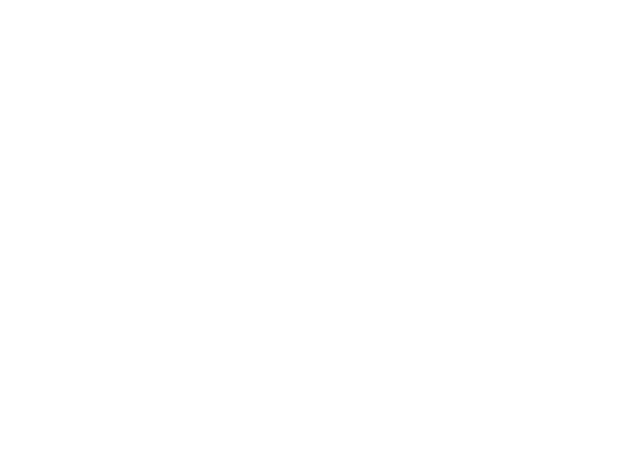
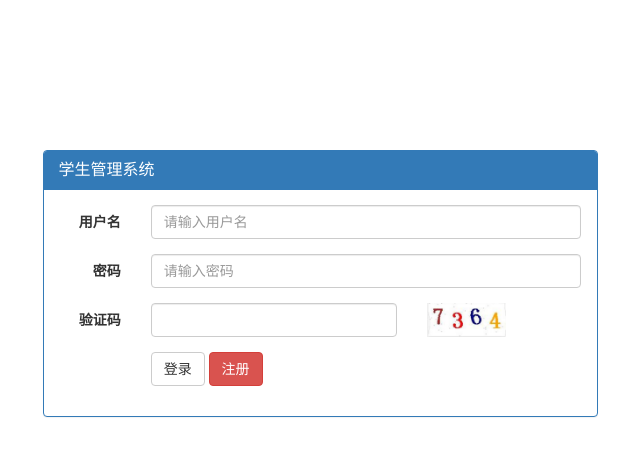
Before and after one commit to zxm0924/studentService, a plain HTML site: page static/views/login.html in a window 1280 px wide. Shown: the whole page, without its empty margins (320-960 px from the left). Drawn offline with Linux system fonts and the light colour scheme.

Commit message:
登录页面完成

```diff
--- a/static/views/login.html
+++ b/static/views/login.html
@@ -17,9 +17,61 @@
       <script src="http://cdn.bootcss.com/respond.js/1.4.2/respond.min.js"></script>
       <![endif]-->
 </head>
+<style>
+  .login-panel{
+    margin-top:150px;
+  }
+
+  .codeimg{
+    height: 34px;
+  }
+</style>
 
 <body>
+    <div class="container">
+        <div class="row">
+          <div class="col-md-6 col-md-offset-3">
+            <div class="panel panel-default panel-primary  login-panel">
+                <div class="panel-heading">
+                  <h3 class="panel-title">学生管理系统</h3>
+                </div>
+                <div class="panel-body">
+                    <form class="form-horizontal">
+                        <div class="form-group">
+                          <label for="username" class="col-sm-2 control-label">用户名</label>
+                          <div class="col-sm-10">
+                            <input type="text" class="form-control" id="username" placeholder="请输入用户名">
+                          </div>
+                        </div>
+                        <div class="form-group">
+                          <label for="userpass" class="col-sm-2 control-label">密码</label>
+                          <div class="col-sm-10">
+                            <input type="password" class="form-control" id="userpass" placeholder="请输入密码">
+                          </div>
+                        </div>
+                        <div class="form-group">
+                            <label for="code" class="col-sm-2 control-label">验证码</label>
+                            <div class="col-sm-6">
+                              <input type="text" class="form-control" id="code" >
+                            </div>
+                            <div class="col-sm-4">
+                                <img class="codeimg" src="../lib/img/code.PNG" alt="">
+                              </div>
+                          </div>
+                        <div class="form-group">
+                          <div class="col-sm-offset-2 col-sm-10">
+                            <button type="submit" class="btn btn-default">登录</button>
+                            <button type="submit" class="btn btn-danger">注册</button>
+                          </div>
+                        </div>
+                      </form>
 
+                </div>
+            </div>
+          </div>
+
+        </div>
+      </div>
 </body>
 
 </html>
```
Also changed, not shown: static/lib/img/code.PNG (added).
